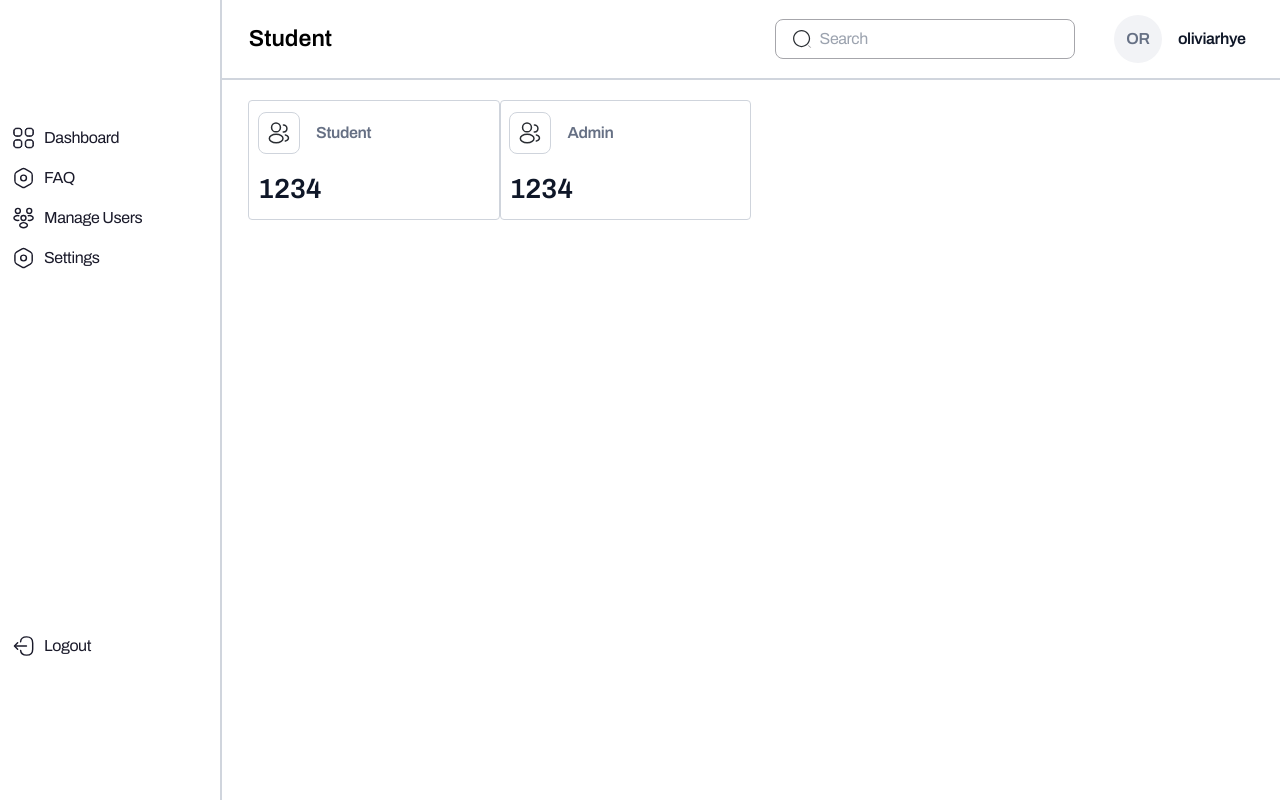
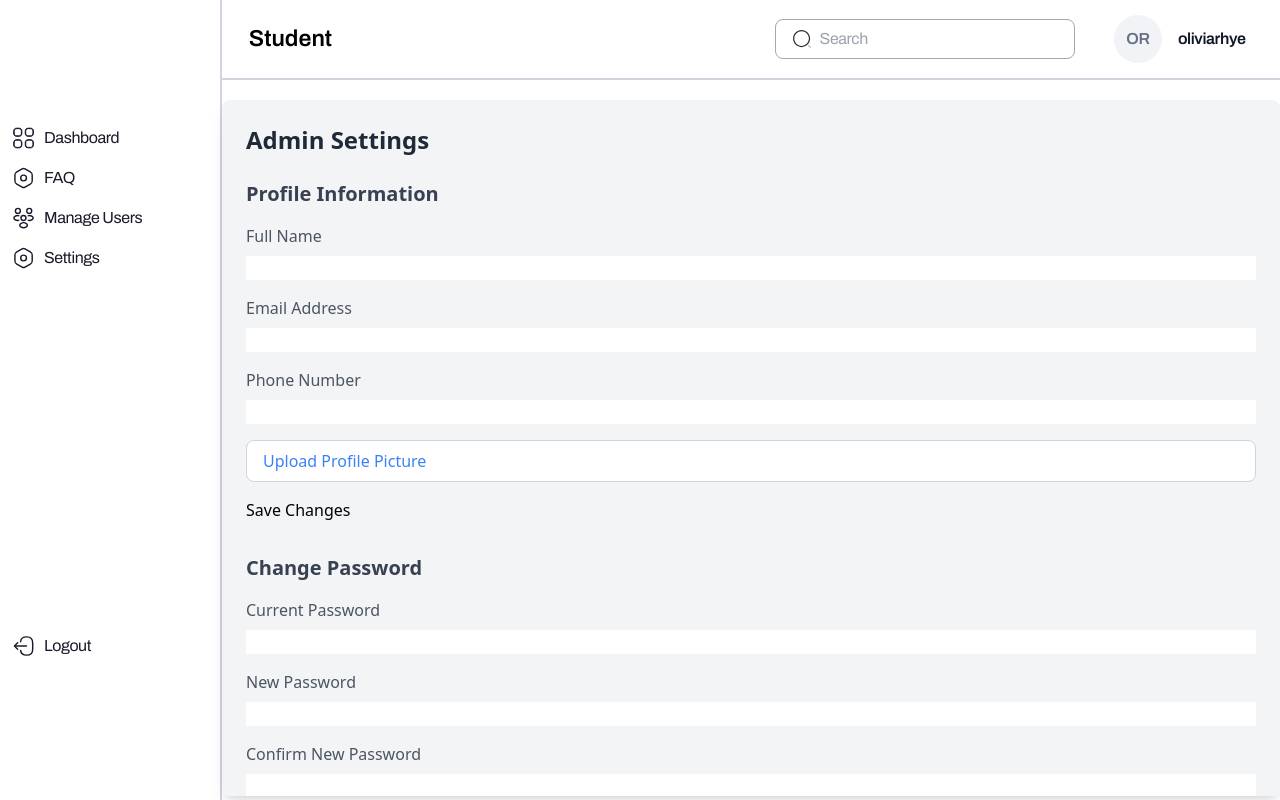
Before and after one commit to Nicocurtis16/Student-HelpDesk, an Angular app: page /sidebar in a window 1280 px wide. Built offline with nearby package versions, Linux system fonts and the light colour scheme.

Commit message:
seetings component done

```diff
--- a/src/app/Master-Dashboard/Layout/sidebar/sidebar.component.html
+++ b/src/app/Master-Dashboard/Layout/sidebar/sidebar.component.html
@@ -96,7 +96,7 @@
 
     <div class="h-[100%] w-screen ">
         <div class="h-[10%] w-[100%] mb-5"><app-top-panel></app-top-panel></div>
-        <div class="h-[87%] w-[100%] "><app-dashboard-main></app-dashboard-main></div>
+        <div class="h-[87%] w-[100%] "><app-settings></app-settings></div>
 
 
     </div>
--- /dev/null
+++ b/src/app/Master-Dashboard/settings/settings.component.html
@@ -0,0 +1,56 @@
+<div class="h-[100%] p-6 bg-gray-100 shadow-lg rounded-lg overflow-auto">
+    <h2 class="text-2xl font-bold mb-6 text-gray-800">Admin Settings</h2>
+
+    <!-- Profile Section -->
+    <section class="mb-8">
+      <h3 class="text-xl font-semibold mb-4 text-gray-700">Profile Information</h3>
+      <form [formGroup]="profileForm" (ngSubmit)="onProfileSubmit()">
+        <div class="mb-4">
+          <label for="fullName" class="block text-gray-600 font-medium mb-2">Full Name</label>
+          <input id="fullName" formControlName="fullName" type="text" class="form-input w-full" />
+        </div>
+
+        <div class="mb-4">
+          <label for="email" class="block text-gray-600 font-medium mb-2">Email Address</label>
+          <input id="email" formControlName="email" type="email" class="form-input w-full" />
+        </div>
+
+        <div class="mb-4">
+          <label for="phone" class="block text-gray-600 font-medium mb-2">Phone Number</label>
+          <input id="phone" formControlName="phone" type="text" class="form-input w-full" />
+        </div>
+
+        <div class="mb-4">
+          <label for="profilePicture" class="block text-gray-600 font-medium mb-2 cursor-pointer flex items-center bg-white border border-gray-300 rounded-lg py-2 px-4">
+            <input id="profilePicture" formControlName="profilePicture" type="file" (change)="onFileChange($event)" class="hidden" />
+            <span class="text-blue-500">Upload Profile Picture</span>
+          </label>
+        </div>
+
+        <button type="submit" class="btn btn-primary">Save Changes</button>
+      </form>
+    </section>
+
+    <!-- Password Section -->
+    <section>
+      <h3 class="text-xl font-semibold mb-4 text-gray-700">Change Password</h3>
+      <form [formGroup]="passwordForm" (ngSubmit)="onPasswordSubmit()">
+        <div class="mb-4">
+          <label for="currentPassword" class="block text-gray-600 font-medium mb-2">Current Password</label>
+          <input id="currentPassword" formControlName="currentPassword" type="password" class="form-input w-full" />
+        </div>
+
+        <div class="mb-4">
+          <label for="newPassword" class="block text-gray-600 font-medium mb-2">New Password</label>
+          <input id="newPassword" formControlName="newPassword" type="password" class="form-input w-full" />
+        </div>
+
+        <div class="mb-4">
+          <label for="confirmPassword" class="block text-gray-600 font-medium mb-2">Confirm New Password</label>
+          <input id="confirmPassword" formControlName="confirmPassword" type="password" class="form-input w-full" />
+        </div>
+
+        <button type="submit" class="btn btn-primary">Change Password</button>
+      </form>
+    </section>
+  </div>
--- /dev/null
+++ b/src/app/Master-Dashboard/settings/settings.component.ts
@@ -0,0 +1,65 @@
+import { Component, OnInit } from '@angular/core';
+import { FormBuilder, FormGroup, Validators } from '@angular/forms';
+
+@Component({
+  selector: 'app-settings',
+  templateUrl: './settings.component.html',
+  styleUrls: ['./settings.component.css']
+})
+export class SettingsComponent implements OnInit {
+  profileForm: FormGroup;
+  passwordForm: FormGroup;
+
+  constructor(private fb: FormBuilder) {}
+
+  ngOnInit(): void {
+    // Initialize forms
+    this.profileForm = this.fb.group({
+      fullName: ['', Validators.required],
+      email: ['', [Validators.required, Validators.email]],
+      phone: ['', Validators.required],
+      profilePicture: [null]
+    });
+
+    this.passwordForm = this.fb.group({
+      currentPassword: ['', Validators.required],
+      newPassword: ['', [Validators.required, Validators.minLength(6)]],
+      confirmPassword: ['', Validators.required]
+    }, { validator: this.passwordMatchValidator });
+  }
+
+  // Password matching validator
+  passwordMatchValidator(frm: FormGroup): void {
+    const newPassword = frm.get('newPassword')?.value;
+    const confirmPassword = frm.get('confirmPassword')?.value;
+    if (newPassword !== confirmPassword) {
+      frm.get('confirmPassword')?.setErrors({ mismatch: true });
+    } else {
+      frm.get('confirmPassword')?.setErrors(null);
+    }
+  }
+
+  // Handle profile form submission
+  onProfileSubmit(): void {
+    if (this.profileForm.valid) {
+      console.log('Profile updated:', this.profileForm.value);
+    }
+  }
+
+  // Handle password form submission
+  onPasswordSubmit(): void {
+    if (this.passwordForm.valid) {
+      console.log('Password changed:', this.passwordForm.value);
+    }
+  }
+
+  // Handle file change for profile picture
+  onFileChange(event: any): void {
+    const file = event.target.files[0];
+    if (file) {
+      this.profileForm.patchValue({
+        profilePicture: file
+      });
+    }
+  }
+}
--- a/src/app/app.module.ts
+++ b/src/app/app.module.ts
@@ -11,6 +11,8 @@ import { AppRoutingModule } from './app-routing.module';
 import { TopPanelComponent } from './Master-Dashboard/Layout/top-panel/top-panel.component';
 import { FAQComponent } from './Master-Dashboard/faq/faq.component';
 import { DashboardMainComponent } from './Master-Dashboard/dashboard-main/dashboard-main.component';
+import { SettingsComponent } from './Master-Dashboard/settings/settings.component';
+import { ReactiveFormsModule } from '@angular/forms';
 
 
 
@@ -22,10 +24,12 @@ import { DashboardMainComponent } from './Master-Dashboard/dashboard-main/dashbo
     StudentComponent,
     TopPanelComponent,
     FAQComponent,
-    DashboardMainComponent
+    DashboardMainComponent,
+    SettingsComponent
   ],
   imports: [
     BrowserModule,
+    ReactiveFormsModule,
     AppRoutingModule, // Make sure AppRoutingModule is imported here
     RouterModule,
     FormsModule // Add FormsModule here
```
Also changed, not shown: src/app/Master-Dashboard/settings/AuthService.ts (added, +24 -0 lines), src/app/Master-Dashboard/settings/settings.component.css (added), 1 other file (tests, documents, lock files or other folders).
